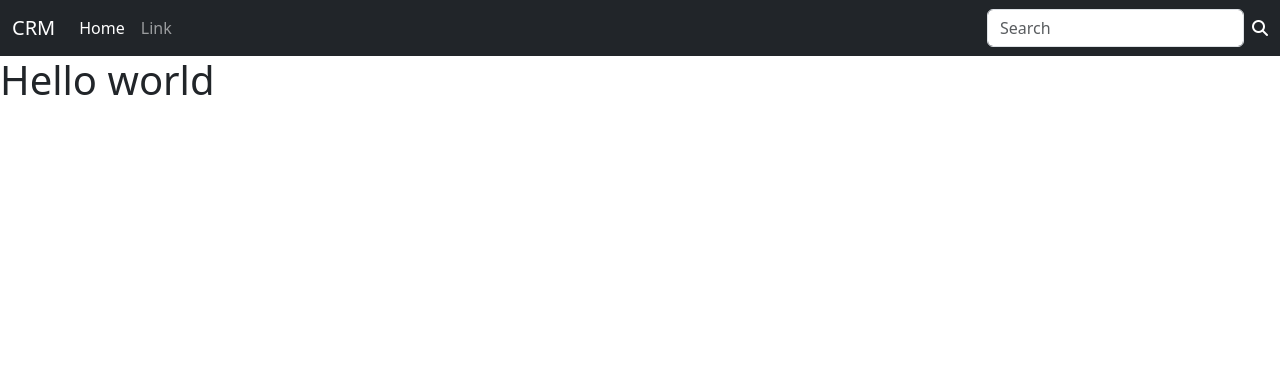
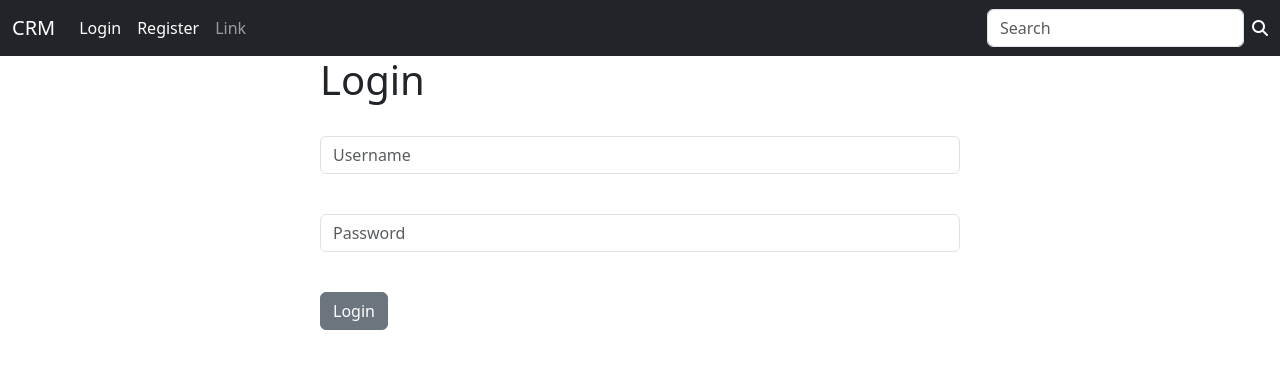
Before and after one commit to PrajnaV/customer_relationship_management, a Django app: page / in a window 1280 px wide. Shown: the top 369 px of the page. Run offline with Django 5.2, Linux system fonts and the light colour scheme; some libraries are stand-ins or nearby versions.

Commit message:
User registration, login and logout

```diff
--- a/core/templates/basic.html
+++ b/core/templates/basic.html
@@ -23,9 +23,18 @@
           </button>
           <div class="collapse navbar-collapse" id="navbarSupportedContent">
             <ul class="navbar-nav me-auto mb-2 mb-lg-0">
+                {% if user.is_authenticated%}
               <li class="nav-item">
-                <a class="nav-link active" aria-current="page" href="#">Home</a>
+                <a class="nav-link active" aria-current="page" href="{% url 'logout'%}">Logout</a>
               </li>
+              {% else %}
+              <li class="nav-item">
+                <a class="nav-link active" aria-current="page" href="{% url 'index'%}">Login</a>
+              </li>
+              <li class="nav-item">
+                <a class="nav-link active" aria-current="page" href="{% url 'register_user'%}">Register</a>
+              </li>
+              {% endif %}
               <li class="nav-item">
                 <a class="nav-link" href="#">Link</a>
               </li>
--- a/core/templates/index.html
+++ b/core/templates/index.html
@@ -1,5 +1,36 @@
 {% extends 'basic.html' %}
 {% block title %}Django CRM{% endblock %}
 {% block body %}
-<h1>Hello world</h1>
+{% if messages %}
+        {% for message in messages %}
+          <div class="alert alert-warning alert-dismissible fade show" role="alert">
+            {{ message }}
+            <button type="button" class="btn-close" data-bs-dismiss="alert" aria-label="Close"></button>
+          </div>
+
+
+        {% endfor %}
+      {% endif %}
+{% if user.is_authenticated %}
+<h1>Hello world!! welcome {{request.user.username}}</h1>
+{% else %}
+<div class="col-md-6 offset-md-3">
+    <h1>Login</h1>
+    <br/>
+
+    <form method="POST" action="{% url 'index' %}">
+        {% csrf_token %}
+
+      <div class="mb-3">
+        <input type="text" class="form-control" name="username", placeholder="Username" required>
+
+      </div><br/>
+      <div class="mb-3">
+        <input type="password" class="form-control" name="password", placeholder="Password" required>
+      </div>
+      <br/>
+      <button type="submit" class="btn btn-secondary">Login</button>
+
+    </form>
+{% endif %}
 {% endblock %}
--- a/core/urls.py
+++ b/core/urls.py
@@ -3,4 +3,7 @@ from . import views
 
 urlpatterns = [
     path('', views.index, name='index'),
+    path('register_user/', views.register_user, name='register_user'),
+    path('logout/', views.logout, name='logout'),
+
 ]
--- a/core/views.py
+++ b/core/views.py
@@ -1,6 +1,44 @@
-from django.shortcuts import render
+from django.shortcuts import render,redirect
 from django.http import HttpResponse
+from django.contrib.auth.models import User,auth
+from django.contrib import messages
+from .forms import SignUpForm
 
 # Create your views here.
 def index(request):
-    return render(request,'index.html')
+    if request.method=='POST':
+        username=request.POST['username']
+        password=request.POST['password']
+
+        user=auth.authenticate(username=username,password=password)   #checks if the user already registered in database
+
+        if user is not None:    #if user exists
+            auth.login(request,user)
+            messages.success(request, "You Have Been Logged In!")
+            return redirect('index')
+        else:
+            messages.success(request, "There Was An Error Logging In, Please Try Again...")
+            return redirect('home')
+    else:
+        return render(request,'index.html')
+
+def logout(request):
+    auth.logout(request)
+    messages.success(request, "You Have Been Logged Out...")
+    return redirect('index')
+
+def register_user(request):
+    if request.method == 'POST':
+        form = SignUpForm(request.POST)
+        if form.is_valid():
+            form.save()
+			# Authenticate and login
+            username = form.cleaned_data['username']
+            password = form.cleaned_data['password1']
+            user = auth.authenticate(username=username, password=password)
+            auth.login(request, user)
+            messages.success(request, "You Have Successfully Registered! Welcome!")
+            return redirect('index')
+    else:
+        form = SignUpForm()
+    return render(request, 'register.html', {'form':form})
```
Also changed, not shown: core/forms.py (added, +29 -0 lines), core/templates/register.html (added, +31 -0 lines).
